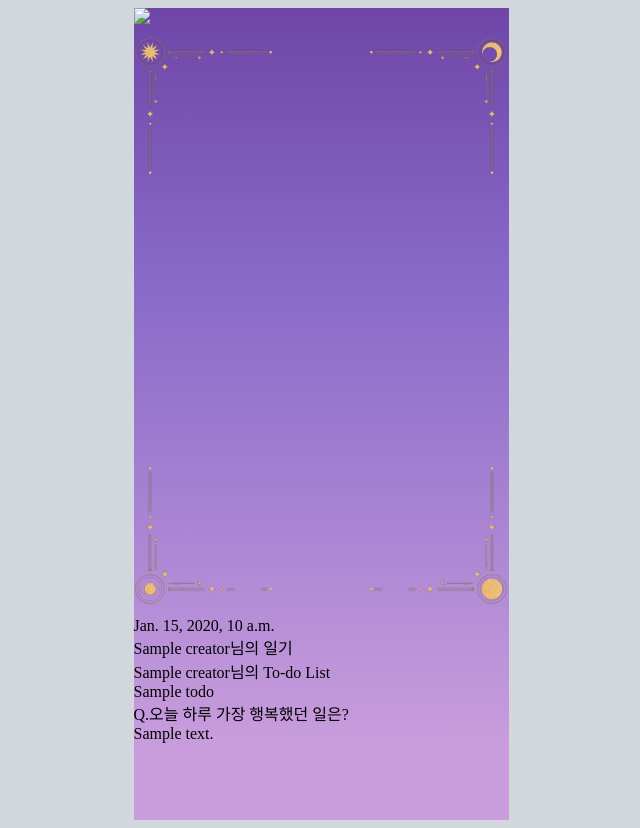
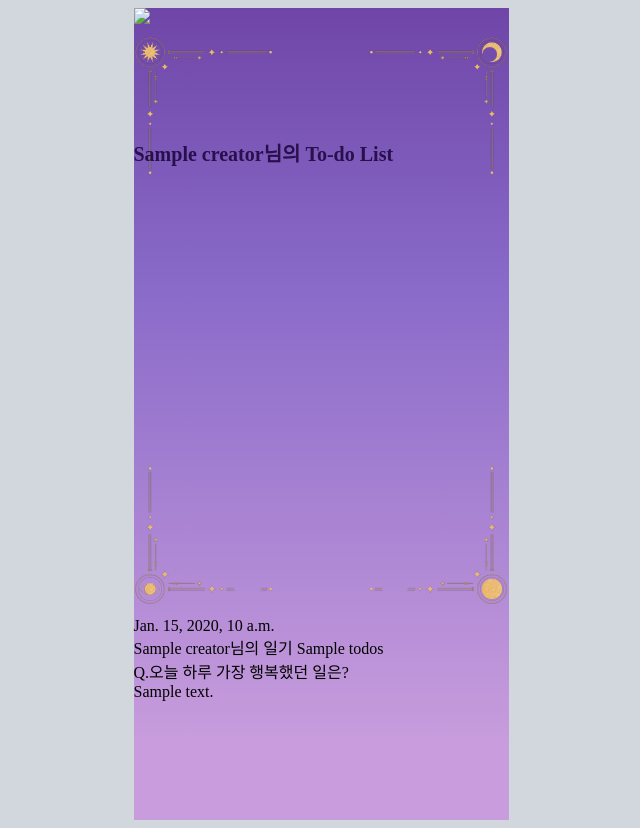
Before and after one commit to sophiahyj/AstroDiary, a Django app: template diaryProject/diaryApp/templates/detail.html in a window 1280 px wide. Shown: the whole page, without its empty margins (319-959 px from the left). Run offline with Django 3.2, Linux system fonts and the light colour scheme; the template is opened without the code that fills it: most values are stand-ins (such as "Sample title", 1, 10 or a date in 2020); some libraries are stand-ins or nearby versions; some web fonts are replaced.

Commit message:
detail added

```diff
--- a/diaryProject/Account/admin.py
+++ b/diaryProject/Account/admin.py
@@ -1,7 +1,6 @@
 from django.contrib import admin
 from django.contrib.auth.admin import UserAdmin
-from .models import User, Profile, Diary, Likes
-
+from .models import User, Profile, Diary
 # Register your models here.
 class ProfileInline(admin.StackedInline):
     model=Profile
--- a/diaryProject/Account/models.py
+++ b/diaryProject/Account/models.py
@@ -21,11 +21,7 @@ class Diary(models.Model):
     todos = models.TextField(max_length=50, null=True)
     content = models.TextField(max_length=100, null=True)
     diary_created_at  = models.DateTimeField(auto_now_add=True, null=True)
-    creator = models.ForeignKey(User, on_delete=models.CASCADE, related_name="diary")
+    creator = models.ForeignKey(User, on_delete=models.CASCADE, related_name="creator")
 
     def __str__(self):
         return self.creator.name
-
-class Likes(models.Model):
-    user_id = models.ForeignKey(User, on_delete=models.CASCADE, related_name="likes")
-    diary_id = models.ForeignKey(Diary, on_delete=models.CASCADE, related_name="likes")
--- a/diaryProject/diaryApp/models.py
+++ b/diaryProject/diaryApp/models.py
@@ -20,5 +20,5 @@ class Diary(models.Model):
         return self.content
 
 class Likes(models.Model):
-    user_id = models.ForeignKey(User, on_delete=models.CASCADE, related_name="likes")
-    diary_id = models.ForeignKey(Diary, on_delete=models.CASCADE, related_name="likes")
+    user_id = models.ForeignKey(User, on_delete=models.CASCADE, related_name="likes_user_id")
+    diary_id = models.ForeignKey(Diary, on_delete=models.CASCADE, related_name="likes_diary_id")
--- a/diaryProject/diaryApp/static/diaryApp/detail.css
+++ b/diaryProject/diaryApp/static/diaryApp/detail.css
@@ -10,3 +10,16 @@
 h1 {
     position: absolute;
 }
+
+.outer {
+    position: relative;
+}
+
+.todo_list {
+    font-family: 'Noto Serif KR', serif;
+    color: #28104E;
+    font-size: 20px;
+    font-weight: bolder;
+    position: absolute;
+    top: 110px;
+}
--- a/diaryProject/diaryApp/static/js/index.js
+++ b/diaryProject/diaryApp/static/js/index.js
@@ -1,7 +1,9 @@
 import { closemodal, openmodal } from "./modal.js";
 const $ = (selector) => document.querySelector(selector);
 function App() {
+  console.log('ddd')
   $(".btn-open-modal").addEventListener("click", ()=>{
+    console.log('dd')
     openmodal();
   });
   $(".modal-close").addEventListener("click", ()=>{
--- a/diaryProject/diaryApp/templates/detail.html
+++ b/diaryProject/diaryApp/templates/detail.html
@@ -15,18 +15,20 @@
                 {% endif %}
             </div>
         </div>
-        <img src="../static/images/frame.png">
-        <div class="content">
-            <div class="date">
-                {{diary.diary_created_at}}
+        <div class="outer">
+            <img src="../static/images/frame.png">
+                <span class="date" style="text-align: center;">
+                    {{diary.diary_created_at}} <br>
+                    {{diary.creator}}님의 일기
+                </span>
+
+                <div class="todo_list">{{diary.creator}}님의 To-do List</div>
+                    {{diary.todos}}
+                <div class="diary_question">Q.오늘 하루 가장 행복했던 일은?</div>
+                    {{diary.content}}
             </div>
-            <div>{{diary.creator}}님의 일기</div>
+        </div>
 
-            <div>{{diary.creator}}님의 To-do List</div>
-                {{diary.todo}}
-            <div>Q.오늘 하루 가장 행복했던 일은?</div>
-                {{diary.content}}
-        </div>
 
     </div>
 {% endblock content %}
```
Also changed, not shown: diaryProject/diaryApp/static/css/index.css (+13 -7 lines), diaryProject/diaryApp/templates/index.html (+17 -17 lines), diaryProject/diaryApp/migrations/0001_initial.py, diaryProject/diaryApp/migrations/0002_rename_users_user.py (deleted), diaryProject/diaryApp/migrations/0003_rename_name_user_username.py (deleted), diaryProject/diaryApp/migrations/0004_remove_user_username.py (deleted), diaryProject/diaryApp/migrations/0005_alter_user_profile_image.py (deleted), diaryProject/static/images/static/images/Haneul.jpg (added).
